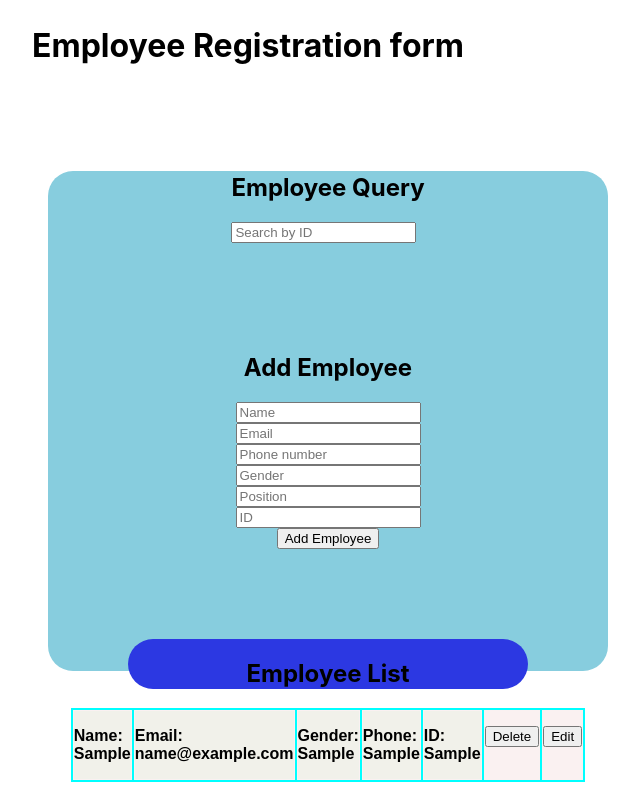
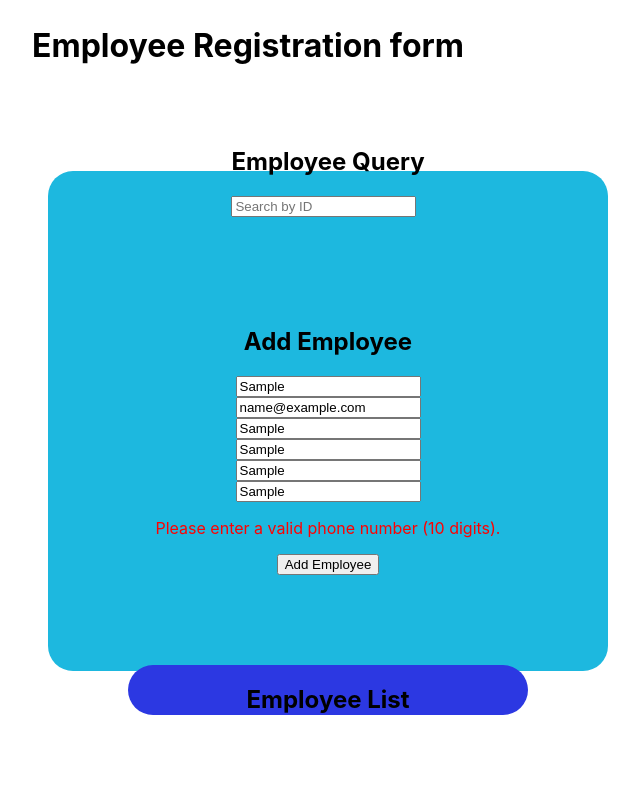
Before and after one commit to khanyajara/employee-registration, a React (Create React App) app: page / in a window 1280 px wide. Both pictures are taken after typing "Sample", "name@example.com", "Sample", "Sample", "Sample", "Sample" into the empty fields and a click on the button "Add Employee". Shown: the whole page, without its empty margins (392-1032 px from the left). Built offline with nearby package versions, Linux system fonts and the light colour scheme.

Commit message:
validation

```diff
--- a/src/App.css
+++ b/src/App.css
@@ -1,3 +1,10 @@
+
+
+
+
+
+
+
 .container {
      display: flex;
      justify-content: center;
@@ -19,7 +26,7 @@
      align-items: center;
      margin-top: 90px;
      border-color: blue;
-     background-color: rgb(135, 205, 222);
+     background-color: rgb(29, 184, 223);
      margin: 80px;
      border-radius: 25px;
      width: 100%;
--- a/src/App.js
+++ b/src/App.js
@@ -115,7 +115,6 @@ const handleUpdate = async (e) => {
 };
 
 
-
   return (
  <div className='container'>
    <h1>Employee Registration form</h1>
@@ -130,7 +129,7 @@ const handleUpdate = async (e) => {
          <EmployeeForm   add = {add}/>
        </div>
        <div className='details '>
-         <Form employees={employees}  deleteEmployee={deleteEmployee} handleUpdate={handleUpdate} />
+         <Form employees={employees}  deleteEmployee={deleteEmployee} handleUpdate={handleUpdate}  />
        </div>
 
 
--- a/src/components/employmentform.js
+++ b/src/components/employmentform.js
@@ -20,6 +20,49 @@ const EmployeeForm = (props) => {
 
   };
 
+  const ContactForm = () => {
+    const [formData, setFormData] = useState({
+      name: "",
+      email: "",
+      cellnumber: ""
+    });
+
+    const [error, setError] = useState("");
+
+    const handleChange = (e) => {
+      setFormData({
+        ...formData,
+        [e.target.name]: e.target.value
+      });
+    };
+
+    const validateForm = () => {
+      const { name, email, cellnumber } = formData;
+
+      if (!name || !email || !cellnumber) {
+        setError("Please fill out all required fields");
+        return false;
+      }
+
+      const emailPattern = /^[^\s@]+@[^\s@]+\.[^\s@]+$/;
+      if (!emailPattern.test(email)) {
+        setError("Please enter a valid email address");
+        return false;
+      }
+
+      const phonePattern = /^\d{10}$/;
+      if (!phonePattern.test(cellnumber)) {
+        setError("Please enter a valid cell number (10 digits)");
+        return false;
+      }
+
+      setError("");
+      return true;
+    };
+  }
+
+
+
   return (
    <div></div>
 
--- a/src/components/form.js
+++ b/src/components/form.js
@@ -2,8 +2,8 @@ import React, { useState } from 'react';
 
 function Form() {
   const [employees, setEmployees] = useState([]);
-  const [errors,setErrors] =useState ();
-  const [showError,setShowError] = useState ()
+  const [errors, setErrors] = useState("");
+  const [showError, setShowError] = useState("")
   const [searchQuery, setSearchQuery] = useState('');
   const [newEmployee, setNewEmployee] = useState({
     name: '',
@@ -13,17 +13,13 @@ function Form() {
     position: '',
     id: ''
   });
-  const [isEditing, setIsEditing] = useState(false);
-  const [currentEmployeeId, setCurrentEmployeeId] = useState('');
-
-  const ContactForm = () => {
   const [formData, setFormData] = useState({
     name: "",
     email: "",
-      cellnumber: ""
+    phone: ""
   });
-
-    const [error, setError] = useState("");
+  const [isEditing, setIsEditing] = useState(false);
+  const [currentEmployeeId, setCurrentEmployeeId] = useState('');
 
   const handleChange = (e) => {
     setFormData({
@@ -33,44 +29,42 @@ function Form() {
   };
 
   const validateForm = () => {
-      const { name, email, cellnumber } = formData;
+    const { name, email, phone } = newEmployee;
 
-      if (!name || !email || !cellnumber) {
-        setError("Please fill out all required fields");
+    if (!name || !email || !phone) {
+      setErrors("All fields are required.");
       return false;
     }
 
     const emailPattern = /^[^\s@]+@[^\s@]+\.[^\s@]+$/;
     if (!emailPattern.test(email)) {
-        setError("Please enter a valid email address");
+      setErrors("Please enter a valid email address.");
       return false;
     }
 
     const phonePattern = /^\d{10}$/;
-      if (!phonePattern.test(cellnumber)) {
-        setError("Please enter a valid cell number (10 digits)");
+    if (!phonePattern.test(phone)) {
+      setErrors("Please enter a valid phone number (10 digits).");
       return false;
     }
-
-      setError("");
+ if (!name || !email || !phone) {
+      alert("employee-registered");
+      return false;
+    }
+    setErrors("");
     return true;
   };
-  }
-
 
   const addEmployee = () => {
     if (employees.some(employee => employee.id === newEmployee.id)) {
       alert('Duplicate detected.');
       return;
     }
-    if (!newEmployee.name || !newEmployee.email || !newEmployee.id || !newEmployee.gender) {
-      alert('Fill in all required fields.');
-      return;
-    }
     if (employees.some(employee => employee.email === newEmployee.email)) {
       alert('Duplicate detected.');
       return;
     }
+
 
     setEmployees([...employees, newEmployee]);
     resetForm();
@@ -104,18 +98,19 @@ function Form() {
     resetForm();
   };
 
-  const handleSubmit = () => {
+  const handleSubmit = (e) => {
+    e.preventDefault();
+    if (validateForm()) {
       if (isEditing) {
         updateEmployee();
       } else {
         addEmployee();
       }
+    }
   };
 
   return (
     <div className="App">
-
-
       <div>
         <h2>Employee Query</h2>
         <input
@@ -124,10 +119,8 @@ function Form() {
           value={searchQuery}
           onChange={(e) => setSearchQuery(e.target.value)}
         />
-
       </div>
-
-      <div className='add' >
+      <div className='add'>
         <h2>{isEditing ? 'Edit Employee' : 'Add Employee'}</h2>
         <input
           type="text"
@@ -165,47 +158,45 @@ function Form() {
           value={newEmployee.id}
           onChange={(e) => setNewEmployee({ ...newEmployee, id: e.target.value })}
         />
+
+        {errors && <p style={{ color: 'red' }}>{errors}</p>}
+
+        <div></div>
         <button onClick={handleSubmit}>{isEditing ? 'Update Employee' : 'Add Employee'}</button>
         {isEditing && <button onClick={resetForm}>Cancel</button>}
       </div>
-
       <div className='list'>
-        <h2 >Employee List</h2>
+        <h2>Employee List</h2>
         {employees
           .filter(employee => employee.id.includes(searchQuery))
           .map(employee => (
-
-                <div key={employee.id} className='tablecontent' >
+            <div key={employee.id} className='tablecontent'>
               <table className='table'>
-                      <th>
+                <thead>
                   <tr>
-                            <p>Name: {employee.name}</p>
+                    <th>Name</th>
+                    <th>Email</th>
+                    <th>Gender</th>
+                    <th>Phone</th>
+                    <th>ID</th>
+                    <th>Actions</th>
                   </tr>
-                      </th>
-                      <th>
+                </thead>
+                <tbody>
                   <tr>
-                            <p>Email: {employee.email}</p>
+                    <td>{employee.name}</td>
+                    <td>{employee.email}</td>
+                    <td>{employee.gender}</td>
+                    <td>{employee.phone}</td>
+                    <td>{employee.id}</td>
+                    <td>
+                      <button onClick={() => deleteEmployee(employee.id)}>Delete</button>
+                      <button onClick={() => editEmployee(employee)}>Edit</button>
+                    </td>
                   </tr>
-                      </th>
-                      <th>
-                          <tr>
-                            <p>Gender: {employee.gender}</p>
-                          </tr>
-                      </th>
-                      <th>
-                          <tr>
-                            <p>Phone: {employee.phone}</p>
-                          </tr>
-                      </th>
-                      <th>
-                          <tr>
-                            <p>ID: {employee.id}</p>
-                          </tr>
-                      </th>
-                      <th><tr><button onClick={() => deleteEmployee(employee.id)}>Delete</button></tr></th>
-                      <th><tr><button onClick={() => editEmployee(employee)}>Edit</button></tr></th>
-                  </table></div>
-
+                </tbody>
+              </table>
+            </div>
           ))}
       </div>
     </div>
```
Lines whose indentation alone changed are shown as unchanged.
